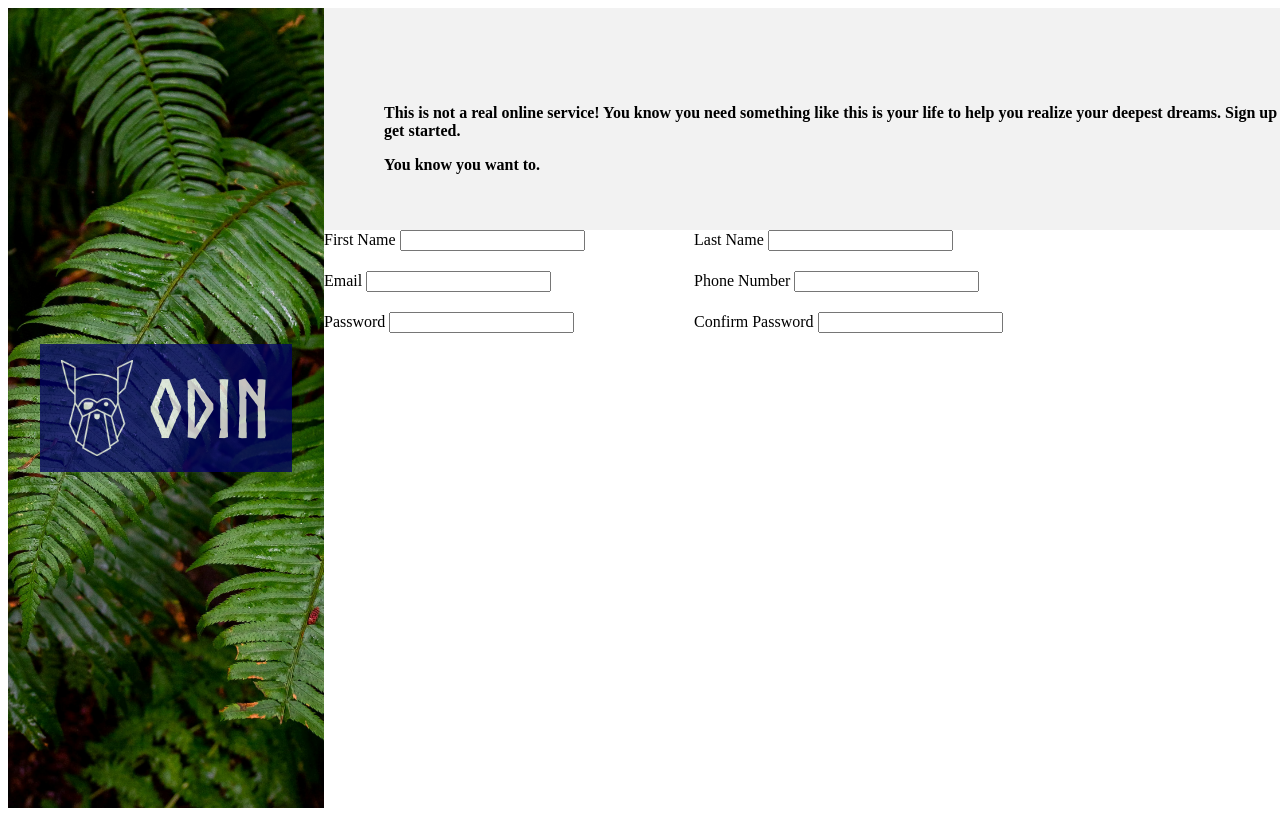
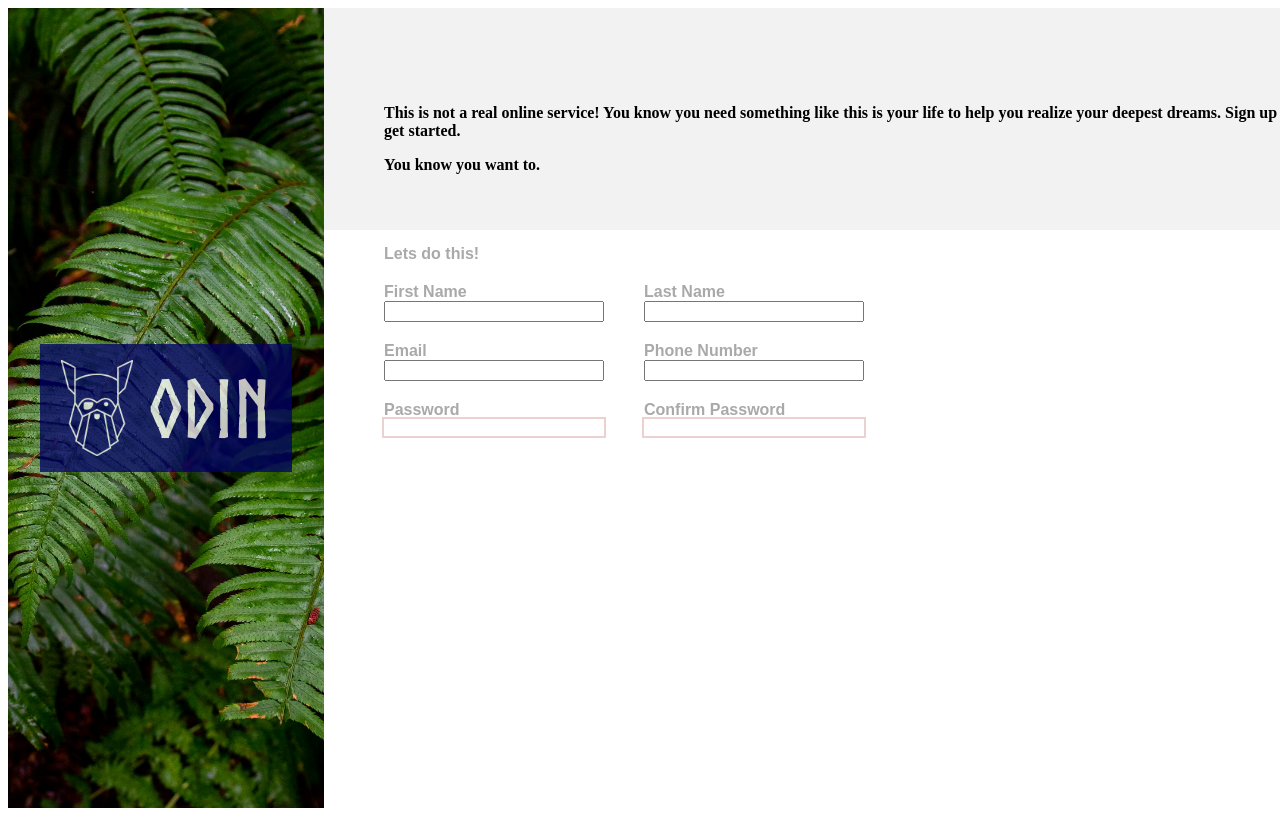
Before and after one commit to micLira828/authenication_form, a plain HTML site: page index.html in a window 1280 px wide. Shown: the top 816 px of the page. Drawn offline with Linux system fonts and the light colour scheme.

Commit message:
color highlights to form fields

```diff
--- a/form.css
+++ b/form.css
@@ -70,13 +70,38 @@ body{
 desc-row p{
   max-width: 520px;
 }
+
+.form-container{
+  display: flex;
+  flex-direction: column;
+   font-weight: bold;
+   font-family: sans-serif;
+   color: darkgrey;
+  margin: 15px 60px;
+}
+
 .form-grid{
   display: flex;
   flex-wrap: wrap;
   gap: 20px 40px;
-  max-width: 700px;
+  max-width: 500px;
+  margin-top: 20px;
+
+
 }
 
 .form-grid label{
-  flex: 1 1 45%;
+  flex: 0 0 220px;
+  display: flex;
+  flex-direction: column;
 }
+
+input:focus{
+  border-color: #4f7fb8;
+  box-shadow: 0 0 2px rgba(79, 127, 184, 0.35);
+}
+
+.pass{
+  border: #b94a48;
+  box-shadow: 0 0 0 2px rgba(185, 74, 72, 0.25);
+}
--- a/index.html
+++ b/index.html
@@ -37,6 +37,8 @@
     <!--form row-->
     <div class = "form-row">
       <form>
+        <div class="form-container">
+        Lets do this!
         <div class="form-grid">
            <label for="firstName">
           First Name
@@ -56,16 +58,16 @@
         </label>
         <label for="password">
               Password
-              <input type = "password" name="password" id = "password"/>
+              <input class = "pass" type = "password" name="password" id = "password"/>
         </label>
           <label for="confirmPassword">
                     Confirm Password
-                    <input type = "password" name="confirmPassword" id = "confirmPassword"/>
+                    <input class = "pass"  type = "password" name="confirmPassword" id = "confirmPassword"/>
           </label>
         </div>
-
-      </form>
-    </div>
+       </div>
+    </form>
+  </div>
   </div>
 </body>
 
```
